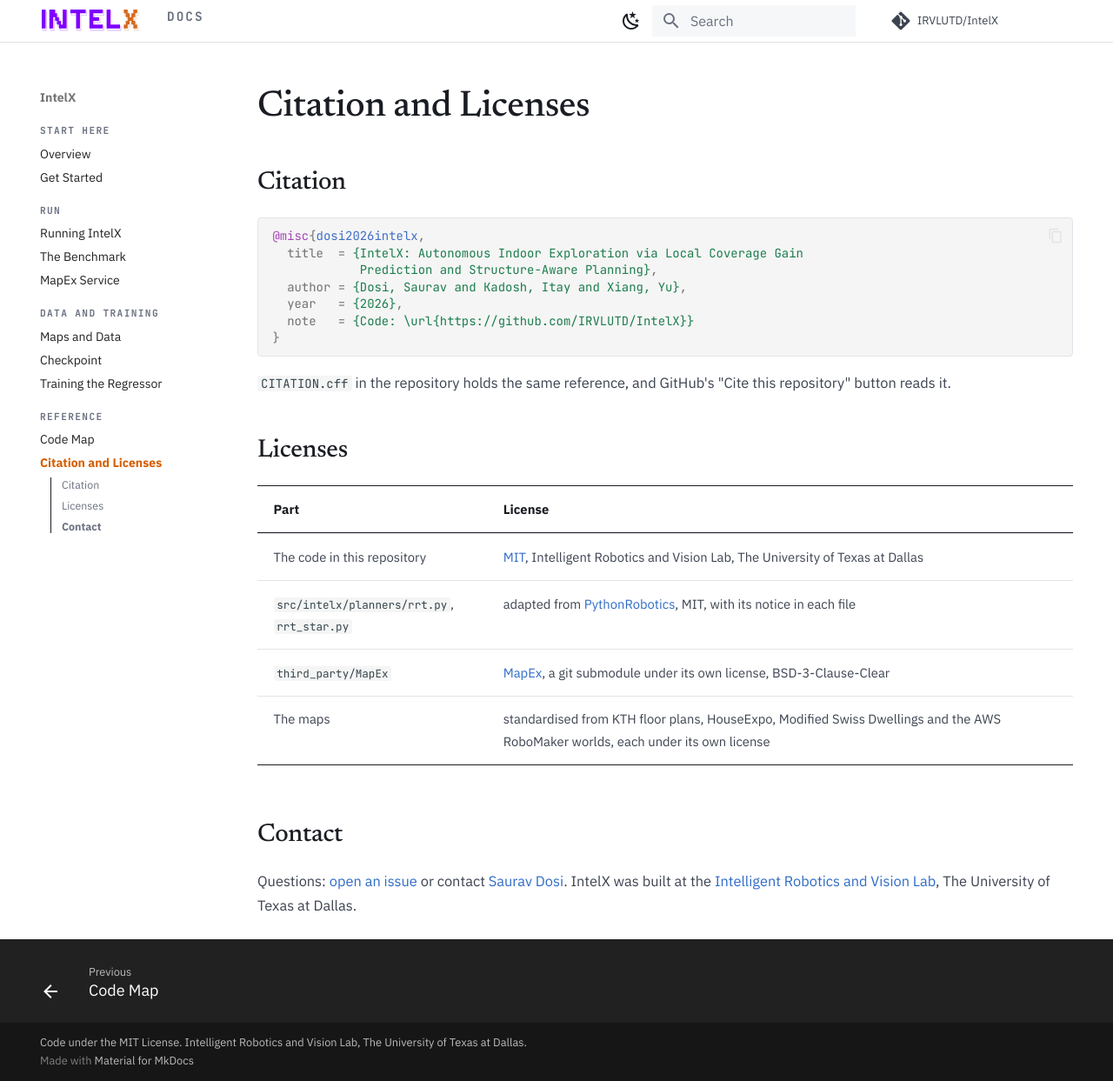
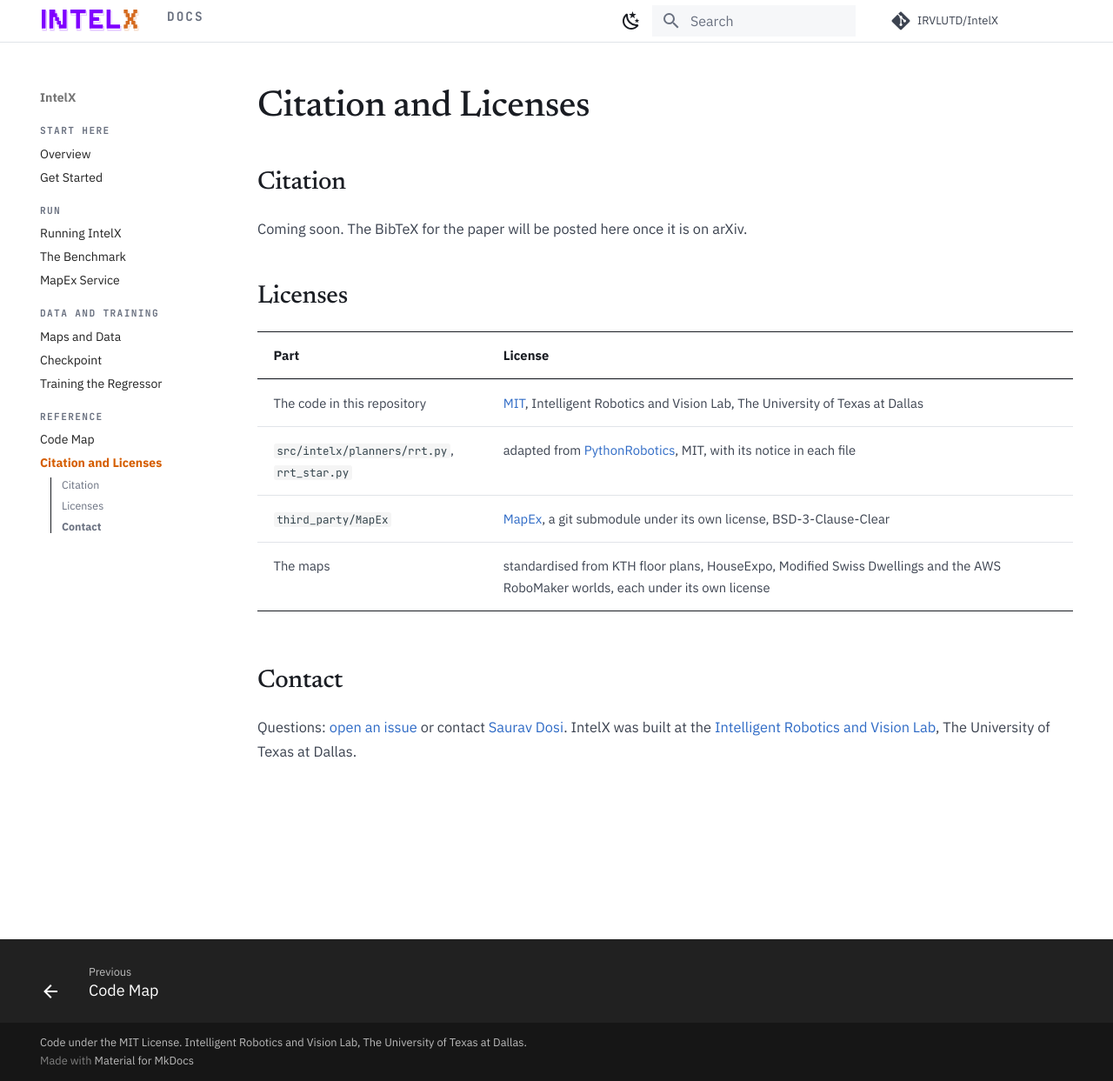
Before and after one commit to IRVLUTD/IntelX, an MkDocs documentation site: the page built from docs/citation.md, in a window 1280 px wide and 1243 px high. Shown: the whole window at 87% size. Built offline with MkDocs 1.6.1 and Material for MkDocs 9.7.7, drawn with Linux system fonts in a browser that asks for light colours; comment, search, counter and statistics services are not loaded.

Commit message:
Citation: coming with the paper
Until the paper is on arXiv there is nothing right to cite, so the README
and the documentation say the BibTeX is coming instead of showing a
placeholder entry, and CITATION.cff, which gave GitHub's "Cite this
repository" a citation of the repository itself, is removed. Both come
back with the arXiv entry.

````diff
--- a/docs/citation.md
+++ b/docs/citation.md
@@ -2,18 +2,7 @@
 
 ## Citation
 
-```bibtex
-@misc{dosi2026intelx,
-  title  = {IntelX: Autonomous Indoor Exploration via Local Coverage Gain
-            Prediction and Structure-Aware Planning},
-  author = {Dosi, Saurav and Kadosh, Itay and Xiang, Yu},
-  year   = {2026},
-  note   = {Code: \url{https://github.com/IRVLUTD/IntelX}}
-}
-```
-
-`CITATION.cff` in the repository holds the same reference, and GitHub's
-"Cite this repository" button reads it.
+Coming soon. The BibTeX for the paper will be posted here once it is on arXiv.
 
 ## Licenses
 
````
Also changed, not shown: README.md (+1 -9 lines), docs/code.md (+0 -1 lines), docs/index.md (+1 -1 lines), 1 other file.
